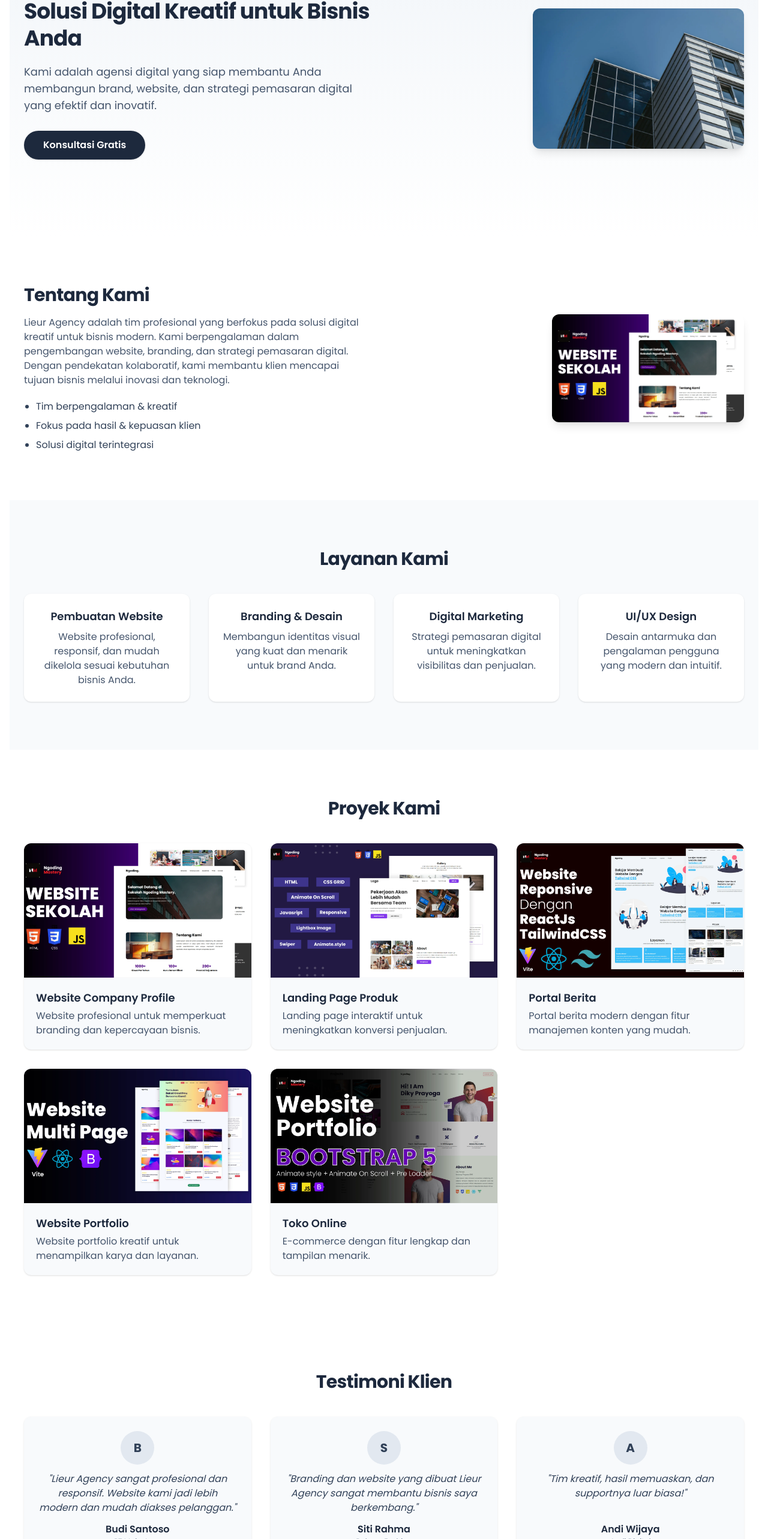
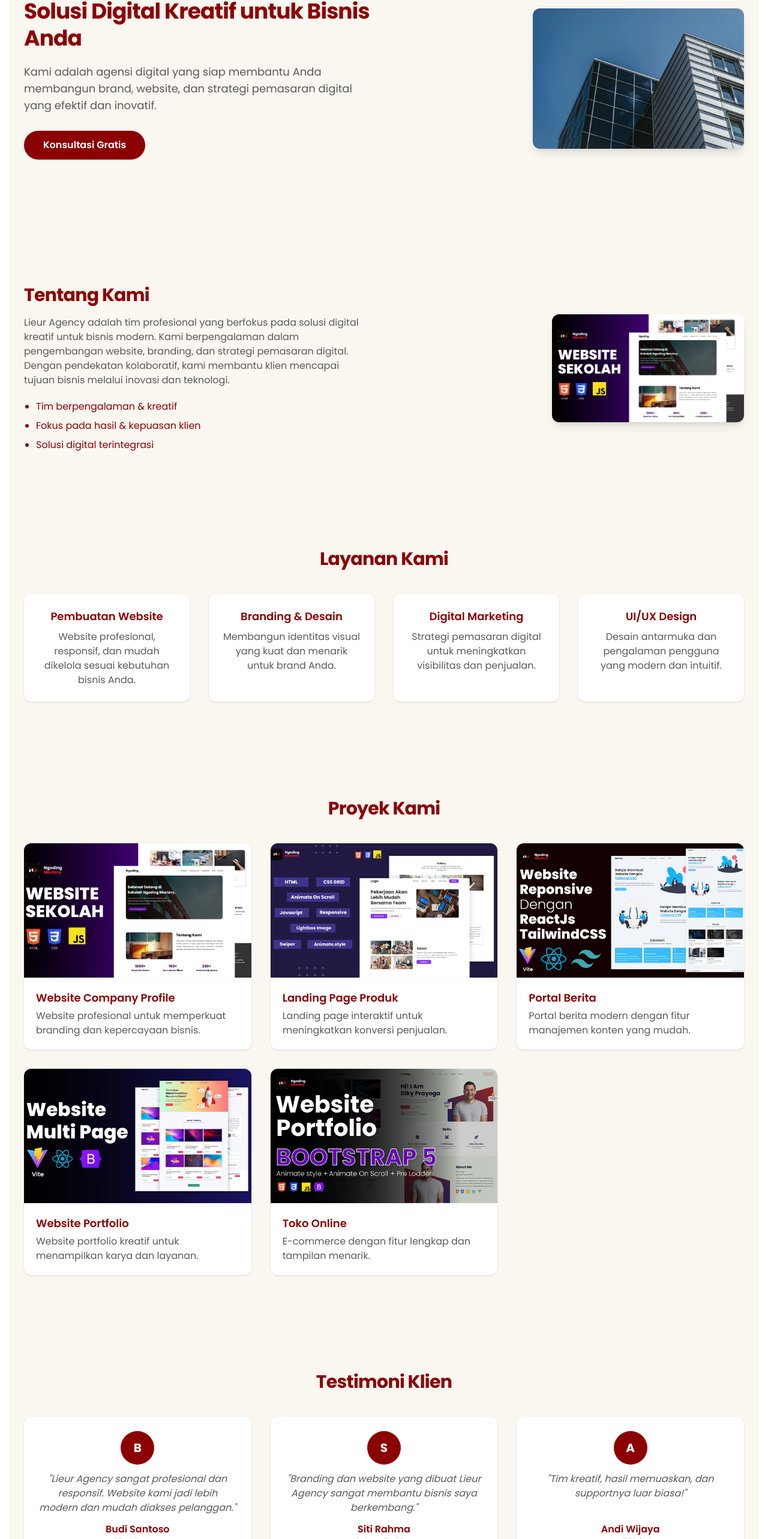
Before and after one commit to zethboy/next-agency, a Next.js app: page / in a window 1280 px wide. Shown: the part 216-2782 px from the top of the page at 60% size. Built offline with nearby package versions, Linux system fonts and the light colour scheme.

Commit message:
ubah warna

```diff
--- a/components/AboutUs.jsx
+++ b/components/AboutUs.jsx
@@ -2,16 +2,16 @@ import React from 'react';
 
 const AboutUs = () => {
   return (
-    <section id="tentang-kami" className="about-us py-20 bg-white w-full">
+    <section id="tentang-kami" className="about-us py-20 bg-[#FAF6F0] w-full">
       <div className="max-w-7xl mx-auto px-6 flex flex-col md:flex-row items-center gap-12">
         <div className="flex-1">
-          <h3 className="text-2xl md:text-3xl font-bold text-slate-800 mb-4 tracking-tight">Tentang Kami</h3>
-          <p className="text-base text-slate-600 mb-5 max-w-xl">
+          <h3 className="text-2xl md:text-3xl font-bold text-[#8B0000] mb-4 tracking-tight">Tentang Kami</h3>
+          <p className="text-base text-[#5a5a5a] mb-5 max-w-xl">
             Lieur Agency adalah tim profesional yang berfokus pada solusi digital kreatif untuk bisnis modern. Kami
             berpengalaman dalam pengembangan website, branding, dan strategi pemasaran digital. Dengan pendekatan
             kolaboratif, kami membantu klien mencapai tujuan bisnis melalui inovasi dan teknologi.
           </p>
-          <ul className="list-disc pl-5 text-slate-700 space-y-2 text-base">
+          <ul className="list-disc pl-5 text-[#8B0000] space-y-2 text-base">
             <li>Tim berpengalaman & kreatif</li>
             <li>Fokus pada hasil & kepuasan klien</li>
             <li>Solusi digital terintegrasi</li>
--- a/components/FAQ.jsx
+++ b/components/FAQ.jsx
@@ -28,9 +28,9 @@ const FAQ = () => {
 	};
 
 	return (
-		<section id="faq" className="py-20 bg-slate-50 w-full">
+		<section id="faq" className="py-20 bg-[#FAF6F0] w-full">
 			<div className="max-w-4xl mx-auto px-6">
-				<h3 className="text-2xl md:text-3xl font-bold text-slate-800 mb-8 text-center tracking-tight">
+				<h3 className="text-2xl md:text-3xl font-bold text-[#8B0000] mb-8 text-center tracking-tight">
 					FAQ
 				</h3>
 				<div className="space-y-5 text-base">
@@ -40,7 +40,7 @@ const FAQ = () => {
 							className="border rounded-xl bg-white shadow-sm overflow-hidden"
 						>
 							<button
-								className="w-full text-left px-6 py-5 font-semibold text-slate-800 flex justify-between items-center focus:outline-none"
+								className="w-full text-left px-6 py-5 font-semibold text-[#8B0000] flex justify-between items-center focus:outline-none"
 								onClick={() => toggleFAQ(idx)}
 								aria-expanded={openIndex === idx}
 							>
@@ -54,7 +54,7 @@ const FAQ = () => {
 								</span>
 							</button>
 							{openIndex === idx && (
-								<div className="px-6 pb-5 text-slate-600 animate-fade-in">
+								<div className="px-6 pb-5 text-[#5a5a5a] animate-fade-in">
 									{faq.answer}
 								</div>
 							)}
--- a/components/Footer.jsx
+++ b/components/Footer.jsx
@@ -2,11 +2,11 @@ import React from 'react';
 
 const Footer = () => {
   return (
-    <footer className="bg-slate-800 text-white py-10 mt-16 w-full">
+    <footer className="bg-[#8B0000] text-white py-10 mt-16 w-full">
       <div className="max-w-7xl mx-auto px-6 flex flex-col md:flex-row items-center justify-between gap-6">
         <div className="text-center md:text-left">
           <span className="font-bold text-2xl tracking-wide">Lieur Agency</span>
-          <span className="block text-slate-300 text-base mt-2">Solusi Digital Kreatif &copy; {new Date().getFullYear()}</span>
+          <span className="block text-[#FAF6F0] text-base mt-2">Solusi Digital Kreatif &copy; {new Date().getFullYear()}</span>
         </div>
         <nav className="flex flex-wrap gap-8 mt-4 md:mt-0 text-lg">
           <a href="#beranda" className="hover:underline transition">Beranda</a>
--- a/components/Hero.jsx
+++ b/components/Hero.jsx
@@ -2,18 +2,18 @@ import React from 'react';
 
 const Hero = () => {
   return (
-    <section id="beranda" className="hero bg-gradient-to-b from-slate-100 to-white py-20 md:py-32 w-full">
+    <section id="beranda" className="hero bg-[#FAF6F0] py-20 md:py-32 w-full">
       <div className="max-w-7xl mx-auto px-6 flex flex-col md:flex-row items-center gap-10">
         <div className="flex-1 text-center md:text-left">
-          <h2 className="text-3xl md:text-4xl font-extrabold text-slate-800 mb-5 leading-tight tracking-tight">
+          <h2 className="text-3xl md:text-4xl font-extrabold text-[#8B0000] mb-5 leading-tight tracking-tight">
             Solusi Digital Kreatif untuk Bisnis Anda
           </h2>
-          <p className="text-base md:text-lg text-slate-600 mb-7 max-w-xl mx-auto md:mx-0">
+          <p className="text-base md:text-lg text-[#5a5a5a] mb-7 max-w-xl mx-auto md:mx-0">
             Kami adalah agensi digital yang siap membantu Anda membangun brand, website, dan strategi pemasaran digital yang efektif dan inovatif.
           </p>
           <a
             href="#kontak"
-            className="inline-block bg-slate-800 text-white px-8 py-3 rounded-full font-semibold shadow hover:bg-slate-700 transition text-base"
+            className="inline-block bg-[#8B0000] text-white px-8 py-3 rounded-full font-semibold shadow hover:bg-[#a83232] transition text-base"
           >
             Konsultasi Gratis
           </a>
--- a/components/Layanan.jsx
+++ b/components/Layanan.jsx
@@ -21,14 +21,14 @@ const services = [
 
 const Layanan = () => {
   return (
-    <section id="layanan" className="py-20 bg-slate-50 w-full">
+    <section id="layanan" className="py-20 bg-[#FAF6F0] w-full">
       <div className="max-w-7xl mx-auto px-6">
-        <h3 className="text-2xl md:text-3xl font-bold text-slate-800 mb-10 text-center tracking-tight">Layanan Kami</h3>
+        <h3 className="text-2xl md:text-3xl font-bold text-[#8B0000] mb-10 text-center tracking-tight">Layanan Kami</h3>
         <div className="grid grid-cols-1 md:grid-cols-2 lg:grid-cols-4 gap-8">
           {services.map((service, idx) => (
             <div key={idx} className="bg-white rounded-xl shadow p-6 text-center hover:shadow-lg transition text-base">
-              <h4 className="text-lg font-semibold text-slate-800 mb-2">{service.title}</h4>
-              <p className="text-slate-600">{service.desc}</p>
+              <h4 className="text-lg font-semibold text-[#8B0000] mb-2">{service.title}</h4>
+              <p className="text-[#5a5a5a]">{service.desc}</p>
             </div>
           ))}
         </div>
--- a/components/Proyek.jsx
+++ b/components/Proyek.jsx
@@ -30,16 +30,16 @@ const projects = [
 
 const Proyek = () => {
   return (
-    <section id="proyek" className="py-20 bg-white w-full">
+    <section id="proyek" className="py-20 bg-[#FAF6F0] w-full">
       <div className="max-w-7xl mx-auto px-6">
-        <h3 className="text-2xl md:text-3xl font-bold text-slate-800 mb-10 text-center tracking-tight">Proyek Kami</h3>
+        <h3 className="text-2xl md:text-3xl font-bold text-[#8B0000] mb-10 text-center tracking-tight">Proyek Kami</h3>
         <div className="grid grid-cols-1 md:grid-cols-2 lg:grid-cols-3 gap-8">
           {projects.map((project, idx) => (
-            <div key={idx} className="bg-slate-50 rounded-xl shadow overflow-hidden hover:shadow-lg transition flex flex-col text-base">
+            <div key={idx} className="bg-white rounded-xl shadow overflow-hidden hover:shadow-lg transition flex flex-col text-base">
               <img src={project.image} alt={project.title} className="w-full h-56 object-cover" />
               <div className="p-5 flex-1 flex flex-col">
-                <h4 className="text-lg font-semibold text-slate-800 mb-1">{project.title}</h4>
-                <p className="text-slate-600 flex-1">{project.desc}</p>
+                <h4 className="text-lg font-semibold text-[#8B0000] mb-1">{project.title}</h4>
+                <p className="text-[#5a5a5a] flex-1">{project.desc}</p>
               </div>
             </div>
           ))}
--- a/components/Testimoni.jsx
+++ b/components/Testimoni.jsx
@@ -20,17 +20,17 @@ const testimonials = [
 
 const Testimoni = () => {
   return (
-    <section id="testimoni" className="py-20 bg-white w-full">
+    <section id="testimoni" className="py-20 bg-[#FAF6F0] w-full">
       <div className="max-w-7xl mx-auto px-6">
-        <h3 className="text-2xl md:text-3xl font-bold text-slate-800 mb-10 text-center tracking-tight">Testimoni Klien</h3>
+        <h3 className="text-2xl md:text-3xl font-bold text-[#8B0000] mb-10 text-center tracking-tight">Testimoni Klien</h3>
         <div className="grid grid-cols-1 md:grid-cols-2 lg:grid-cols-3 gap-8">
           {testimonials.map((item, idx) => (
-            <div key={idx} className="bg-slate-50 rounded-xl shadow p-6 flex flex-col items-center text-center hover:shadow-lg transition">
-              <div className="w-14 h-14 rounded-full bg-slate-200 flex items-center justify-center text-xl font-bold text-slate-700 mb-3">
+            <div key={idx} className="bg-white rounded-xl shadow p-6 flex flex-col items-center text-center hover:shadow-lg transition">
+              <div className="w-14 h-14 rounded-full bg-[#8B0000] flex items-center justify-center text-xl font-bold text-white mb-3">
                 {item.name.charAt(0)}
               </div>
-              <p className="text-base text-slate-700 mb-3 italic min-h-[72px]">"{item.message}"</p>
-              <span className="font-semibold text-slate-800 text-base">{item.name}</span>
+              <p className="text-base text-[#5a5a5a] mb-3 italic min-h-[72px]">"{item.message}"</p>
+              <span className="font-semibold text-[#8B0000] text-base">{item.name}</span>
               <span className="text-slate-500 text-xs">{item.company}</span>
             </div>
           ))}
```
Also changed, not shown: components/Contact.jsx (+11 -11 lines).
